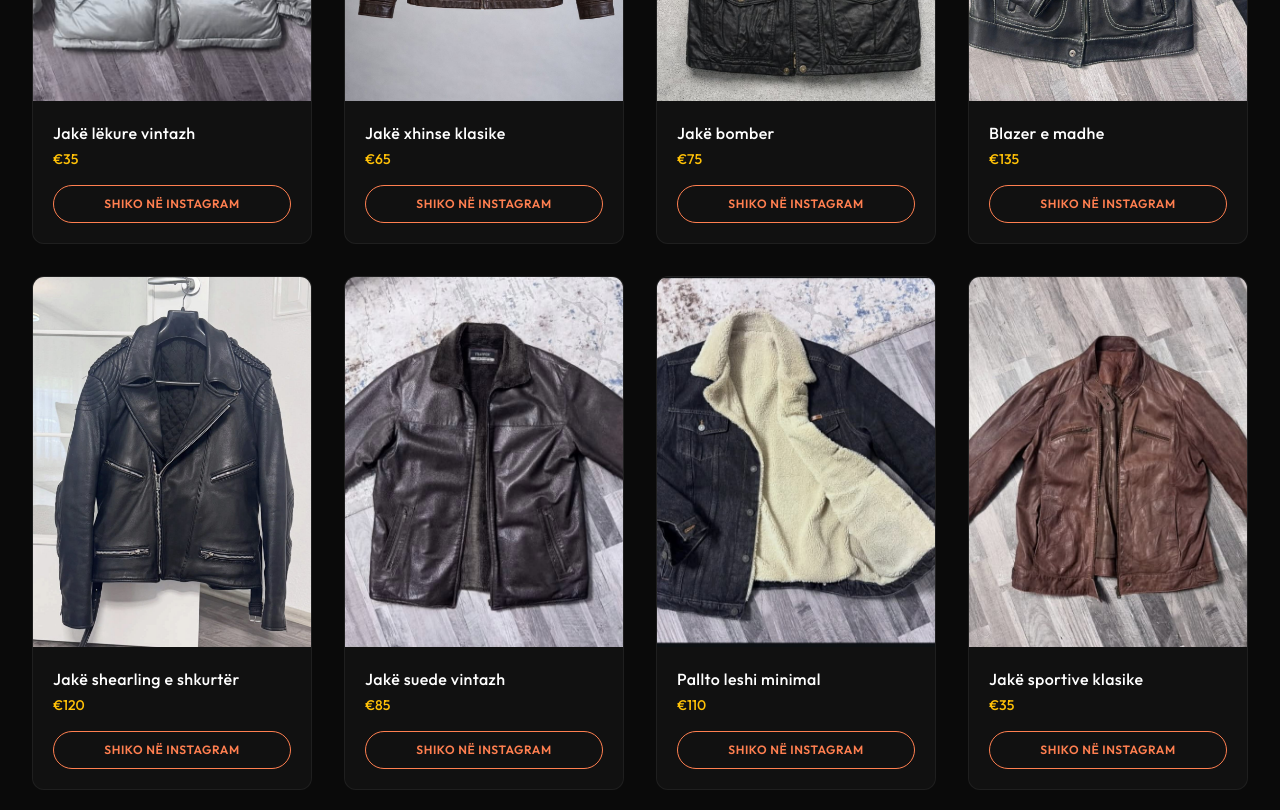
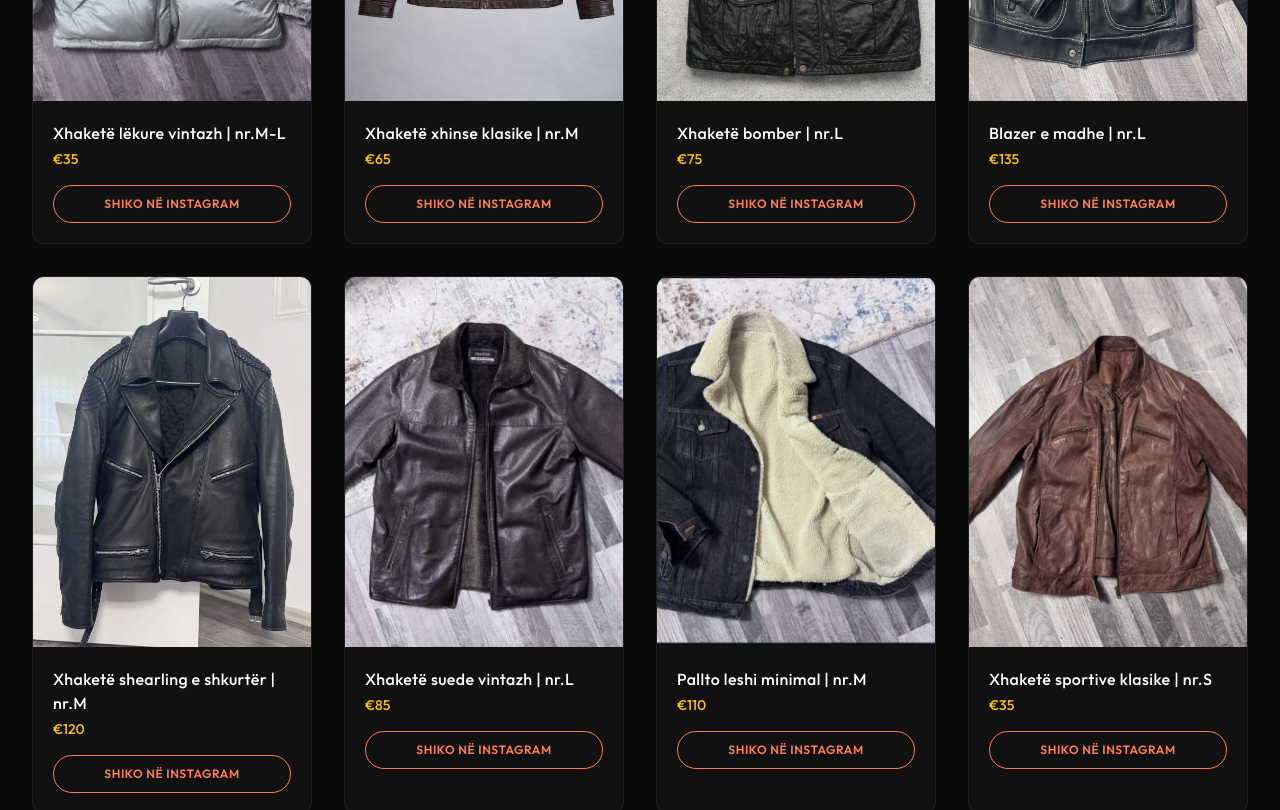
Before and after one commit to Vedataliu/iconic-clothes, a Next.js app: page / in a window 1280 px wide. Shown: the part 1320-2130 px from the top of the page. Built offline with nearby package versions, Linux system fonts and the light colour scheme.

Commit message:
Some changes in page.tsx design

```diff
--- a/app/page.tsx
+++ b/app/page.tsx
@@ -9,14 +9,14 @@ const INSTAGRAM_HANDLE = "iconic_clothes_ks";
 const INSTAGRAM_URL = `https://instagram.com/${INSTAGRAM_HANDLE}`;
 
 const products = [
-  { id: 1, name: "LTB puffer jacket | nr.M-L", nameSq: "Jakë lëkure vintazh", price: "€35", image: "/images/jacket6.jpeg" },
-  { id: 2, name: "Classic Denim Jacket | nr.M", nameSq: "Jakë xhinse klasike", price: "€65", image: "/images/jacket1.jpeg" },
-  { id: 3, name: "Bomber Jacket | nr.L", nameSq: "Jakë bomber", price: "€75", image: "/images/jacket2.jpeg" },
-  { id: 4, name: "Lekur 100% | nr.L", nameSq: "Blazer e madhe", price: "€135", image: "/images/jacket3.jpeg" },
-  { id: 5, name: "Cropped Shearling | nr.M", nameSq: "Jakë shearling e shkurtër", price: "€120", image: "/images/jacket4.jpeg" },
-  { id: 6, name: "Vintage Suede Jacket | nr.L", nameSq: "Jakë suede vintazh", price: "€85", image: "/images/jacket5.jpeg" },
-  { id: 7, name: "Minimal Wool Coat | nr.M", nameSq: "Pallto leshi minimal", price: "€110", image: "/images/jacket7.jpeg" },
-  { id: 8, name: "Lekure 100% | nr.S", nameSq: "Jakë sportive klasike", price: "€35", image: "/images/jacket8.jpeg" },
+  { id: 1, name: "LTB puffer jacket | nr.M-L", nameSq: "Xhaketë lëkure vintazh | nr.M-L", price: "€35", image: "/images/jacket6.jpeg" },
+  { id: 2, name: "Classic Denim Jacket | nr.M", nameSq: "Xhaketë xhinse klasike | nr.M", price: "€65", image: "/images/jacket1.jpeg" },
+  { id: 3, name: "Bomber Jacket | nr.L", nameSq: "Xhaketë bomber | nr.L", price: "€75", image: "/images/jacket2.jpeg" },
+  { id: 4, name: "Lekur 100% | nr.L", nameSq: "Blazer e madhe | nr.L", price: "€135", image: "/images/jacket3.jpeg" },
+  { id: 5, name: "Cropped Shearling | nr.M", nameSq: "Xhaketë shearling e shkurtër | nr.M", price: "€120", image: "/images/jacket4.jpeg" },
+  { id: 6, name: "Vintage Suede Jacket | nr.L", nameSq: "Xhaketë suede vintazh | nr.L", price: "€85", image: "/images/jacket5.jpeg" },
+  { id: 7, name: "Minimal Wool Coat | nr.M", nameSq: "Pallto leshi minimal | nr.M", price: "€110", image: "/images/jacket7.jpeg" },
+  { id: 8, name: "Lekure 100% | nr.S", nameSq: "Xhaketë sportive klasike | nr.S", price: "€35", image: "/images/jacket8.jpeg" },
 ];
 
 function InstagramIcon({ className }: { className?: string }) {
@@ -120,7 +120,7 @@ export default function Home() {
         <div className="flex flex-col justify-center px-5 py-20 sm:px-8 sm:py-24 lg:px-12 xl:px-16">
           <div className="mx-auto w-full max-w-md lg:mx-0">
             <p className={`text-xs font-medium uppercase tracking-[0.35em] ${textSubtle}`}>
-              {locale === "sq" ? "Jakna ikonike & vintage" : "Iconic & vintage jackets"}
+              {locale === "sq" ? "Xhaketa ikonike & vintage" : "Iconic & vintage jackets"}
             </p>
             <h1 className="mt-2 flex flex-wrap items-baseline gap-2 sm:mt-3">
               <span className="text-2xl font-semibold uppercase tracking-[0.2em] sm:text-3xl md:tracking-[0.28em] lg:text-4xl">
@@ -153,7 +153,7 @@ export default function Home() {
         <div className="relative min-h-[40vh] sm:min-h-[50vh] lg:min-h-screen">
           <Image
             src="https://images.unsplash.com/photo-1551028719-00167b16eac5?w=1200&q=85"
-            alt={locale === "sq" ? "Jakë ikonike – iconic_clothes_ks" : "Iconic jacket – iconic_clothes_ks"}
+            alt={locale === "sq" ? "Xhaketë ikonike – iconic_clothes_ks" : "Iconic jacket – iconic_clothes_ks"}
             fill
             className="object-cover object-center"
             priority
```
